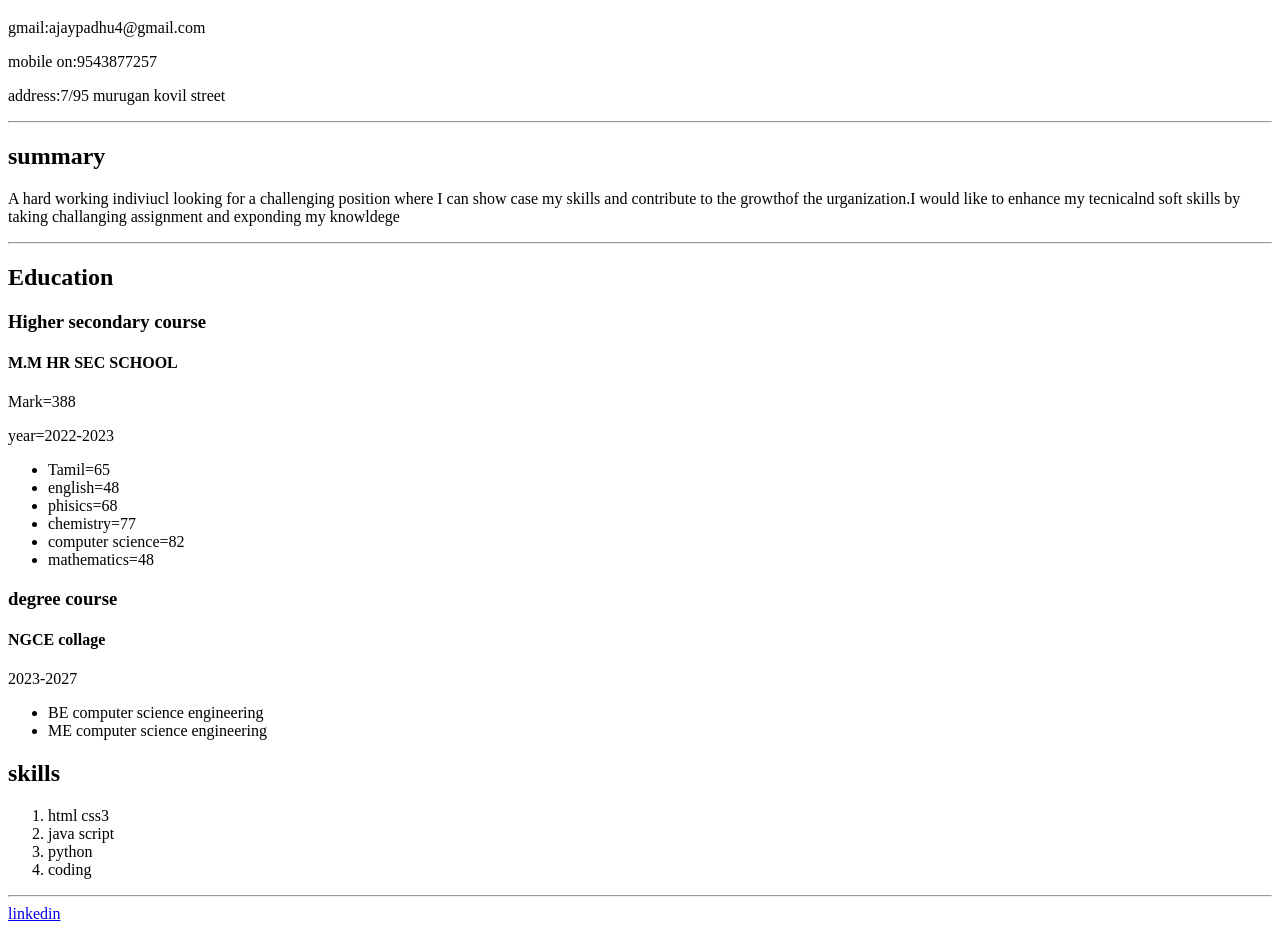
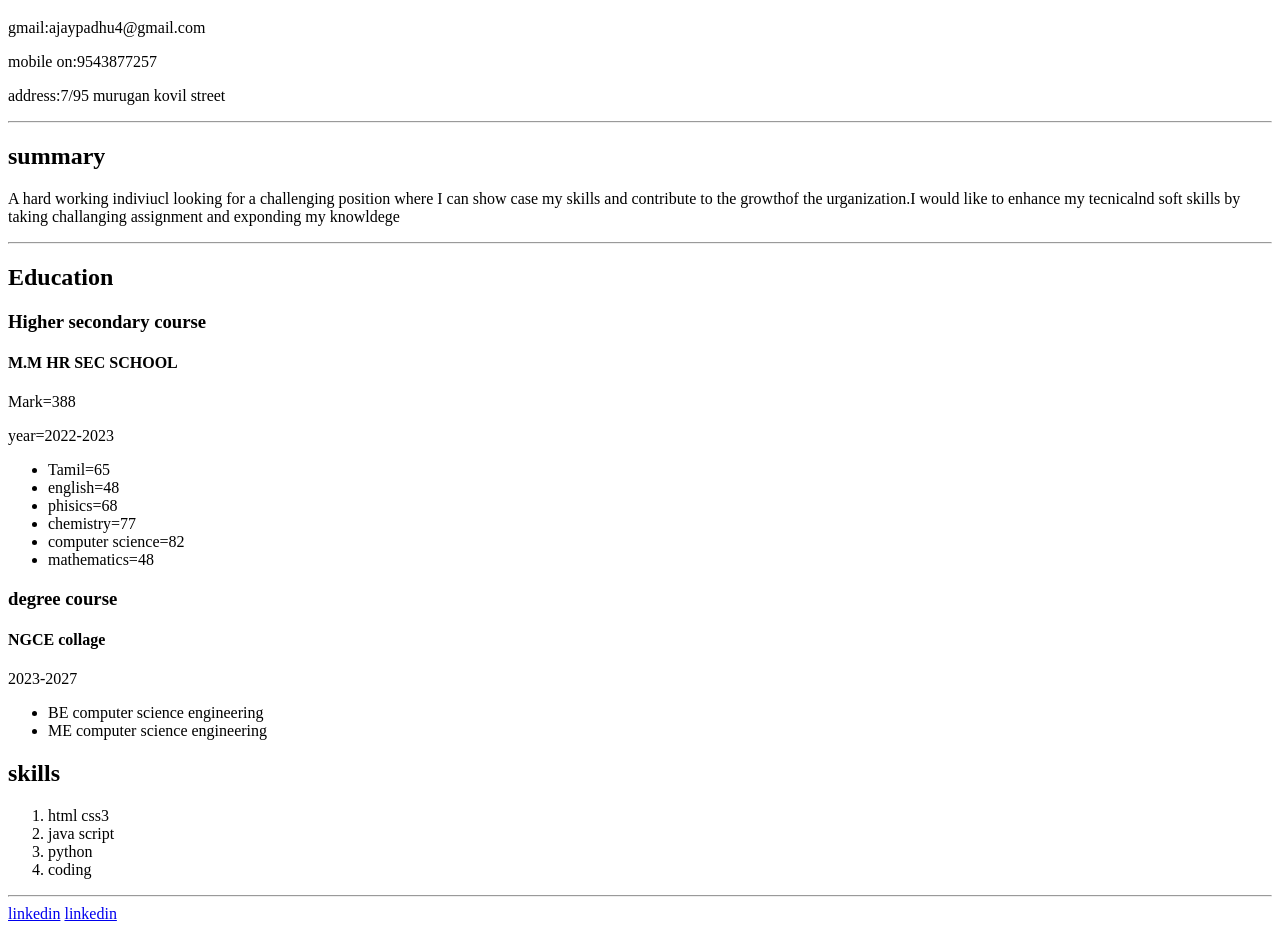
Before and after one commit to Manoj5277/New-folder--3-, a plain HTML site: page index.html in a window 1280 px wide. Shown: the part 61-992 px from the top of the page. Drawn offline with Linux system fonts and the light colour scheme.

Commit message:
added second

```diff
--- a/index.html
+++ b/index.html
@@ -62,6 +62,7 @@
     <hr>
     <footer>
         <a href="https://linkedin.com/comm/mynetwork/discovery-see-all?usecase=PEOPLE_FOLLOWS&followMember=manoj-s-5132a630a">linkedin</a>
+        <a href="https://linkedin.com/comm/mynetwork/discovery-see-all?usecase=PEOPLE_FOLLOWS&followMember=manoj-s-5132a630a">linkedin</a>
     </footer>
 </body>
 </html>
```
